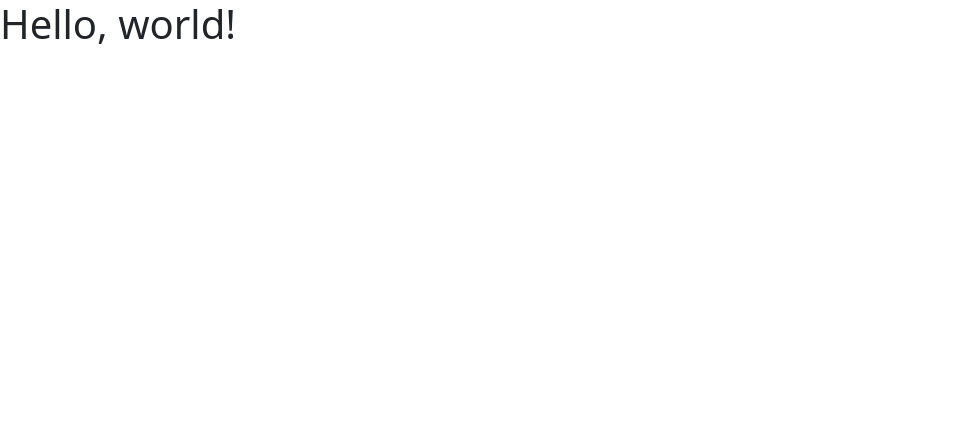
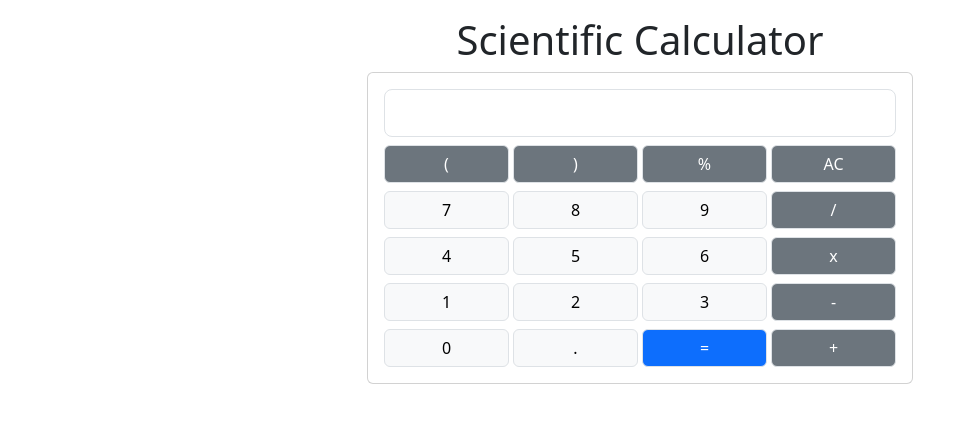
Before and after one commit to nathancrego/scientific-calculator-clone, a plain HTML site: page src/index.html in a window 1280 px wide. Shown: the whole page, without its empty margins (0-973 px from the left). Drawn offline with nearby package versions, Linux system fonts and the light colour scheme.

Commit message:
basic buttons

```diff
--- a/src/index.html
+++ b/src/index.html
@@ -11,7 +11,92 @@
 </head>
 
 <body>
-    <h1>Hello, world!</h1>
+    <div class="container">
+        <h1 class="text-center mt-3">Scientific Calculator</h1> <!--mt is margin top (utility classes)-->
+        <div class="row">
+            <div class="col-12 offset-md-3 col-md-6">
+                <div class="card">
+                    <div class="card-body">
+                        <input
+                        id="calc-display"
+                        readonly
+                        class="form-control form-control-lg"
+                        type="text"
+                        aria-label=".form-control-lg example">
+
+                        <div class="row gx-1">
+                            <div class="col-3">
+                                <button type="button" class="btn btn-secondary w-100 mt-2 border">(</button>
+                            </div>
+                            <div class="col-3">
+                                <button type="button" class="btn btn-secondary w-100 mt-2 border">)</button>
+                            </div>
+                            <div class="col-3">
+                                <button type="button" class="btn btn-secondary w-100 mt-2 border">%</button>
+                            </div>
+                            <div class="col-3">
+                                <button type="button" class="btn btn-secondary w-100 mt-2 border">AC</button>
+                            </div>
+
+                            <div class="col-3">
+                                <button type="button" class="btn btn-light w-100 mt-2 border">7</button>
+                            </div>
+                            <div class="col-3">
+                                <button type="button" class="btn btn-light w-100 mt-2 border">8</button>
+                            </div>
+                            <div class="col-3">
+                                <button type="button" class="btn btn-light w-100 mt-2 border">9</button>
+                            </div>
+                            <div class="col-3">
+                                <button type="button" class="btn btn-secondary w-100 mt-2 border">/</button>
+                            </div>
+
+                            <div class="col-3">
+                                <button type="button" class="btn btn-light w-100 mt-2 border">4</button>
+                            </div>
+                            <div class="col-3">
+                                <button type="button" class="btn btn-light w-100 mt-2 border">5</button>
+                            </div>
+                            <div class="col-3">
+                                <button type="button" class="btn btn-light w-100 mt-2 border">6</button>
+                            </div>
+                            <div class="col-3">
+                                <button type="button" class="btn btn-secondary w-100 mt-2 border">x</button>
+                            </div>
+
+                            <div class="col-3">
+                                <button type="button" class="btn btn-light w-100 mt-2 border">1</button>
+                            </div>
+                            <div class="col-3">
+                                <button type="button" class="btn btn-light w-100 mt-2 border">2</button>
+                            </div>
+                            <div class="col-3">
+                                <button type="button" class="btn btn-light w-100 mt-2 border">3</button>
+                            </div>
+                            <div class="col-3">
+                                <button type="button" class="btn btn-secondary w-100 mt-2 border">-</button>
+                            </div>
+
+                            <div class="col-3">
+                                <button type="button" class="btn btn-light w-100 mt-2 border">0</button>
+                            </div>
+                            <div class="col-3">
+                                <button type="button" class="btn btn-light w-100 mt-2 border">.</button>
+                            </div>
+                            <div class="col-3">
+                                <button type="button" class="btn btn-primary w-100 mt-2 border">=</button>
+                            </div>
+                            <div class="col-3">
+                                <button type="button" class="btn btn-secondary w-100 mt-2 border">+</button>
+                            </div>
+                        </div>
+
+                    </div>
+                </div>
+            </div>
+        </div>
+
+    </div>
     <!--JS script is always in the body tag and at the bottom-->
     <script src="https://cdn.jsdelivr.net/npm/bootstrap@5.3.2/dist/js/bootstrap.bundle.min.js"
         integrity="sha384-C6RzsynM9kWDrMNeT87bh95OGNyZPhcTNXj1NW7RuBCsyN/o0jlpcV8Qyq46cDfL"
```
